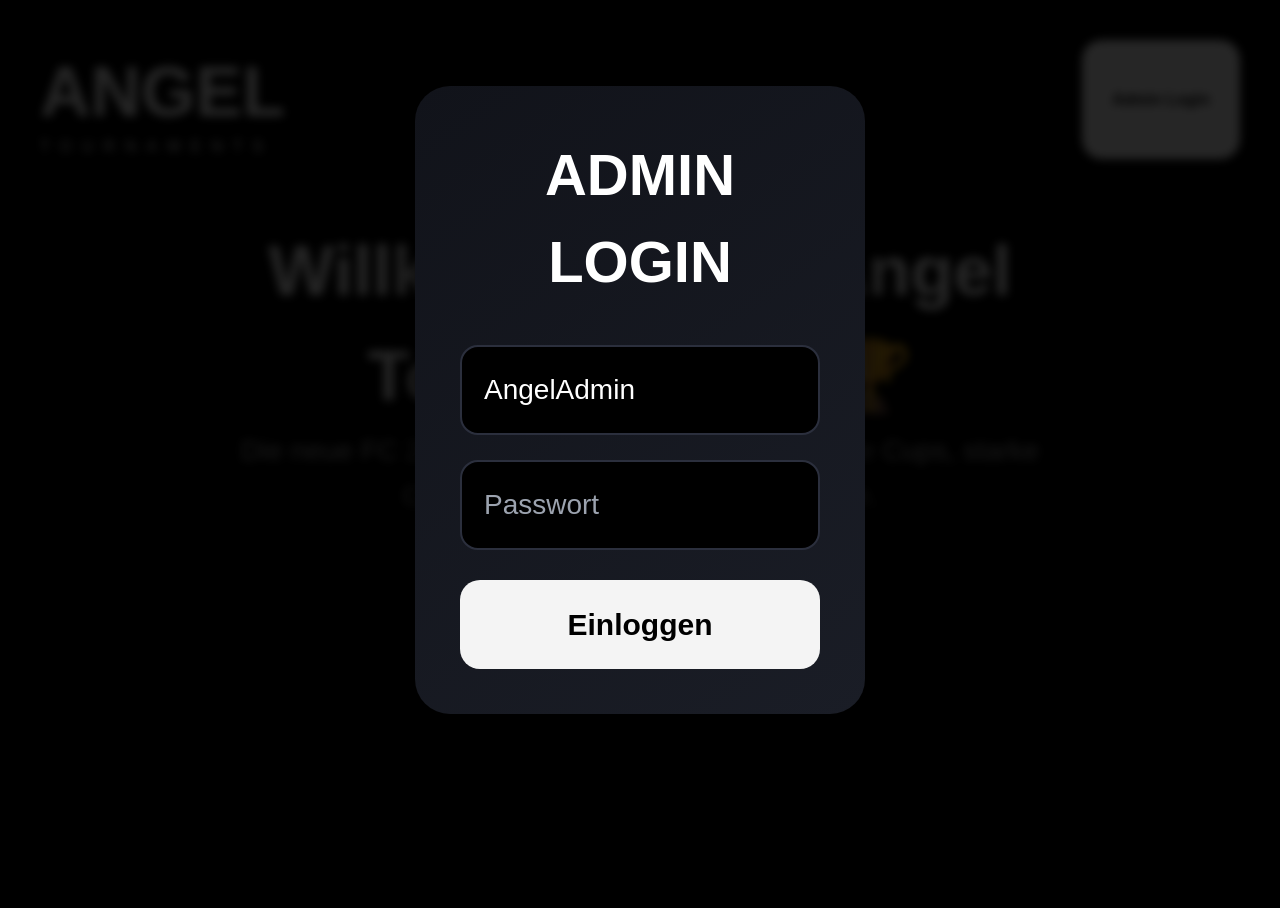
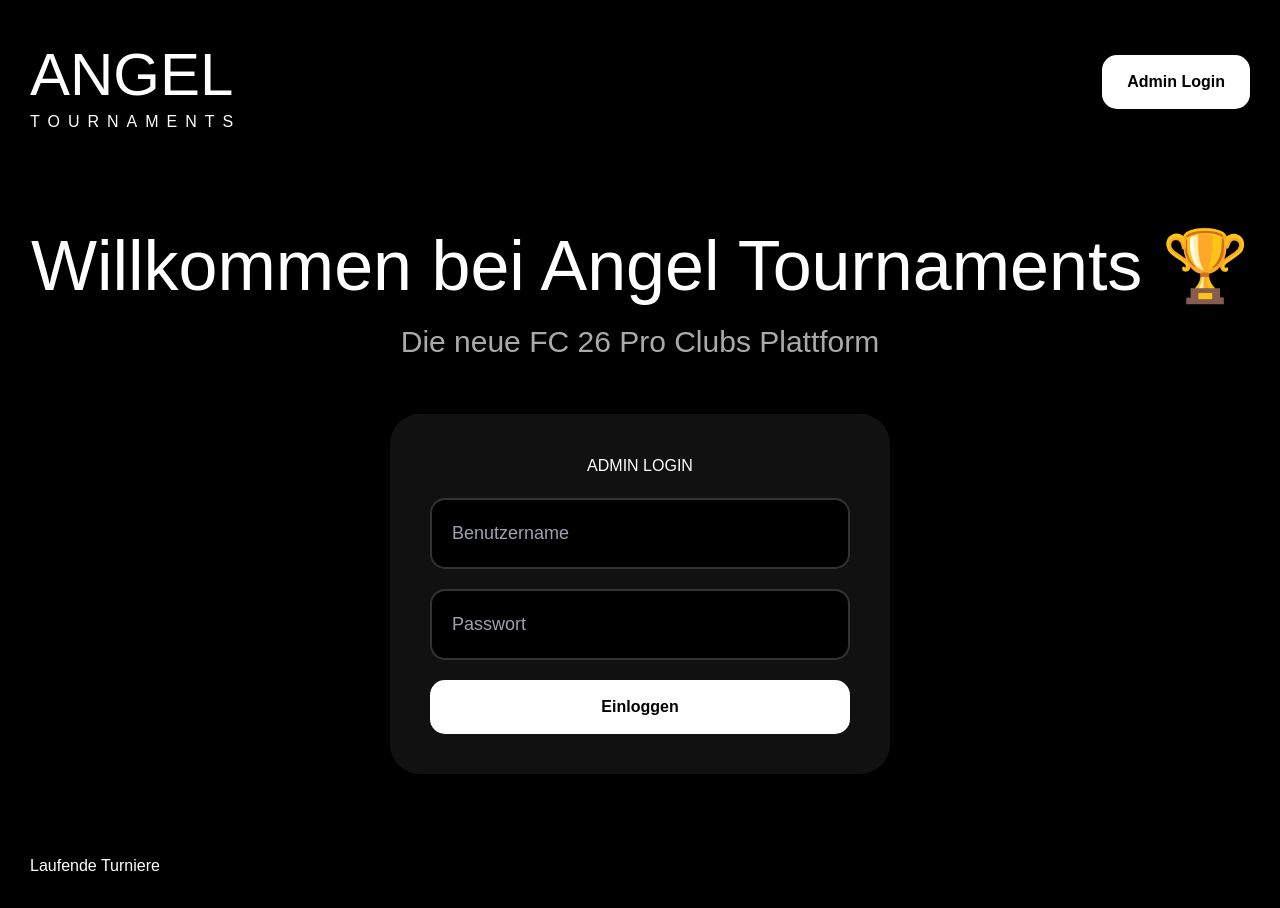
Before and after one commit to Collin710/angel-tournaments, a React (Vite) app: page / in a window 1280 px wide. Both pictures are taken after a click on the button "Admin Login". Before the commit the page ends 800 px from the top, so only its background shows below. Built offline with nearby package versions, Linux system fonts and the light colour scheme.

Commit message:
Update App.jsx

```diff
--- a/src/App.jsx
+++ b/src/App.jsx
@@ -2,33 +2,40 @@
 
 export default function App() {
   const [isAdmin, setIsAdmin] = useState(false);
+  const [showLogin, setShowLogin] = useState(false);
 
-  const [showLogin, setShowLogin] = useState(false);
-  const [loginPassword, setLoginPassword] = useState("");
+  const [username, setUsername] = useState("");
+  const [password, setPassword] = useState("");
+
+  const [tournamentName, setTournamentName] = useState("");
+  const [teamsInput, setTeamsInput] = useState("");
 
   const [tournaments, setTournaments] = useState([]);
   const [selectedTournament, setSelectedTournament] = useState(null);
 
-  const [tournamentName, setTournamentName] = useState("");
-  const [teamsInput, setTeamsInput] = useState("");
+  const adminUser = "AngelAdmin";
+  const adminPassword = "AT2026";
 
-  const adminPassword = "angel123";
-
-  function handleLogin() {
-    if (loginPassword === adminPassword) {
+  const login = () => {
+    if (username === adminUser && password === adminPassword) {
       setIsAdmin(true);
       setShowLogin(false);
-      setLoginPassword("");
+      setUsername("");
+      setPassword("");
     } else {
-      alert("Falsches Passwort");
+      alert("Falsche Daten");
     }
-  }
+  };
 
-  function shuffle(array) {
-    return [...array].sort(() => Math.random() - 0.5);
-  }
+  const logout = () => {
+    setIsAdmin(false);
+  };
 
-  function createTournament() {
+  const shuffleTeams = (teams) => {
+    return [...teams].sort(() => Math.random() - 0.5);
+  };
+
+  const createTournament = () => {
     const teams = teamsInput
       .split("\n")
       .map((team) => team.trim())
@@ -44,265 +51,132 @@
       return;
     }
 
-    const shuffled = shuffle(teams);
+    const shuffled = shuffleTeams(teams);
 
-    const quarterFinals = [];
+    const rounds = [];
+    let currentRound = [];
 
     for (let i = 0; i < shuffled.length; i += 2) {
-      quarterFinals.push({
-        team1: shuffled[i],
+      currentRound.push({
+        team1: shuffled[i] || "Freilos",
         team2: shuffled[i + 1] || "Freilos",
-        winner: "",
+        winner: null,
       });
+    }
+
+    rounds.push(currentRound);
+
+    let nextSize = Math.ceil(currentRound.length / 2);
+
+    while (nextSize >= 1) {
+      const nextRound = [];
+
+      for (let i = 0; i < nextSize; i++) {
+        nextRound.push({
+          team1: "TBD",
+          team2: "TBD",
+          winner: null,
+        });
+      }
+
+      rounds.push(nextRound);
+      nextSize = Math.ceil(nextSize / 2);
+
+      if (nextSize === 1 && rounds[rounds.length - 1].length === 1) {
+        break;
+      }
     }
 
     const newTournament = {
       id: Date.now(),
       name: tournamentName,
-      quarterFinals,
-      semiFinals: [
-        { team1: "", team2: "", winner: "" },
-        { team1: "", team2: "", winner: "" },
-      ],
-      final: {
-        team1: "",
-        team2: "",
-        winner: "",
-      },
+      rounds,
     };
 
     setTournaments([...tournaments, newTournament]);
 
     setTournamentName("");
     setTeamsInput("");
-  }
+  };
 
-  function advanceQuarterWinner(
-    tournamentId,
+  const advanceTeam = (
+    tournamentIndex,
+    roundIndex,
     matchIndex,
-    winner
-  ) {
-    const updated = tournaments.map((tournament) => {
-      if (tournament.id !== tournamentId) return tournament;
+    team
+  ) => {
+    const updated = [...tournaments];
 
-      const updatedTournament = { ...tournament };
+    updated[tournamentIndex].rounds[roundIndex][matchIndex].winner = team;
 
-      updatedTournament.quarterFinals[matchIndex].winner =
-        winner;
+    if (
+      updated[tournamentIndex].rounds[roundIndex + 1]
+    ) {
+      const nextMatch = Math.floor(matchIndex / 2);
 
-      if (matchIndex < 2) {
-        if (!updatedTournament.semiFinals[0].team1) {
-          updatedTournament.semiFinals[0].team1 = winner;
-        } else {
-          updatedTournament.semiFinals[0].team2 = winner;
-        }
+      if (matchIndex % 2 === 0) {
+        updated[tournamentIndex].rounds[roundIndex + 1][
+          nextMatch
+        ].team1 = team;
       } else {
-        if (!updatedTournament.semiFinals[1].team1) {
-          updatedTournament.semiFinals[1].team1 = winner;
-        } else {
-          updatedTournament.semiFinals[1].team2 = winner;
-        }
+        updated[tournamentIndex].rounds[roundIndex + 1][
+          nextMatch
+        ].team2 = team;
       }
-
-      return updatedTournament;
-    });
+    }
 
     setTournaments(updated);
+  };
 
-    const updatedTournament = updated.find(
-      (t) => t.id === tournamentId
-    );
+  const deleteTournament = (id) => {
+    const filtered = tournaments.filter((t) => t.id !== id);
+    setTournaments(filtered);
+    setSelectedTournament(null);
+  };
 
-    setSelectedTournament(updatedTournament);
-  }
+  const roundNames = [
+    "Finale",
+    "Halbfinale",
+    "Viertelfinale",
+    "Achtelfinale",
+    "Runde",
+  ];
 
-  function advanceSemiWinner(
-    tournamentId,
-    matchIndex,
-    winner
-  ) {
-    const updated = tournaments.map((tournament) => {
-      if (tournament.id !== tournamentId) return tournament;
+  const getRoundName = (rounds, index) => {
+    const remaining = rounds.length - index - 1;
 
-      const updatedTournament = { ...tournament };
+    if (remaining === 0) return "Finale";
+    if (remaining === 1) return "Halbfinale";
+    if (remaining === 2) return "Viertelfinale";
+    if (remaining === 3) return "Achtelfinale";
 
-      updatedTournament.semiFinals[matchIndex].winner =
-        winner;
-
-      if (!updatedTournament.final.team1) {
-        updatedTournament.final.team1 = winner;
-      } else {
-        updatedTournament.final.team2 = winner;
-      }
-
-      return updatedTournament;
-    });
-
-    setTournaments(updated);
-
-    const updatedTournament = updated.find(
-      (t) => t.id === tournamentId
-    );
-
-    setSelectedTournament(updatedTournament);
-  }
-
-  function selectChampion(tournamentId, winner) {
-    const updated = tournaments.map((tournament) => {
-      if (tournament.id !== tournamentId) return tournament;
-
-      return {
-        ...tournament,
-        final: {
-          ...tournament.final,
-          winner,
-        },
-      };
-    });
-
-    setTournaments(updated);
-
-    const updatedTournament = updated.find(
-      (t) => t.id === tournamentId
-    );
-
-    setSelectedTournament(updatedTournament);
-  }
-
-  function deleteTournament(id) {
-    const filtered = tournaments.filter(
-      (t) => t.id !== id
-    );
-
-    setTournaments(filtered);
-
-    setSelectedTournament(null);
-  }
+    return `Runde ${index + 1}`;
+  };
 
   return (
     <div
       style={{
+        minHeight: "100vh",
         background: "black",
-        minHeight: "100vh",
         color: "white",
-        padding: "40px",
+        padding: "30px",
         fontFamily: "Arial",
       }}
     >
-      {/* LOGIN */}
-
-      {showLogin && (
-        <div
-          style={{
-            position: "fixed",
-            inset: 0,
-            background: "rgba(0,0,0,0.85)",
-            display: "flex",
-            justifyContent: "center",
-            alignItems: "center",
-            zIndex: 999,
-            backdropFilter: "blur(5px)",
-          }}
-        >
-          <div
-            style={{
-              width: "450px",
-              background:
-                "linear-gradient(145deg, #11131a, #1a1d26)",
-              borderRadius: "35px",
-              padding: "45px",
-              boxShadow: "0 0 40px rgba(0,0,0,0.6)",
-            }}
-          >
-            <h1
-              style={{
-                textAlign: "center",
-                fontSize: "58px",
-                fontWeight: "900",
-                marginBottom: "40px",
-              }}
-            >
-              ADMIN LOGIN
-            </h1>
-
-            <input
-              type="text"
-              value="AngelAdmin"
-              readOnly
-              style={{
-                width: "100%",
-                padding: "22px",
-                borderRadius: "18px",
-                background: "black",
-                border: "2px solid #2b2f3d",
-                color: "white",
-                fontSize: "28px",
-                marginBottom: "25px",
-              }}
-            />
-
-            <input
-              type="password"
-              placeholder="Passwort"
-              value={loginPassword}
-              onChange={(e) =>
-                setLoginPassword(e.target.value)
-              }
-              style={{
-                width: "100%",
-                padding: "22px",
-                borderRadius: "18px",
-                background: "black",
-                border: "2px solid #2b2f3d",
-                color: "white",
-                fontSize: "28px",
-                marginBottom: "30px",
-              }}
-            />
-
-            <button
-              onClick={handleLogin}
-              style={{
-                width: "100%",
-                background: "#f4f4f4",
-                color: "black",
-                border: "none",
-                padding: "22px",
-                borderRadius: "20px",
-                fontSize: "30px",
-                fontWeight: "900",
-                cursor: "pointer",
-              }}
-            >
-              Einloggen
-            </button>
-          </div>
-        </div>
-      )}
-
-      {/* HEADER */}
-
       <div
         style={{
           display: "flex",
           justifyContent: "space-between",
-          marginBottom: "60px",
+          alignItems: "center",
         }}
       >
         <div>
-          <h1
-            style={{
-              fontSize: "70px",
-              margin: 0,
-              fontWeight: "900",
-            }}
-          >
+          <h1 style={{ fontSize: "60px", margin: 0 }}>
             ANGEL
           </h1>
-
           <p
             style={{
-              letterSpacing: "10px",
+              letterSpacing: "8px",
               marginTop: "-10px",
             }}
           >
@@ -313,66 +187,314 @@
         {!isAdmin ? (
           <button
             onClick={() => setShowLogin(true)}
-            style={{
-              background: "white",
-              color: "black",
-              border: "none",
-              padding: "15px 30px",
-              borderRadius: "20px",
-              fontWeight: "bold",
-              cursor: "pointer",
-            }}
+            style={buttonStyle}
           >
             Admin Login
           </button>
         ) : (
           <button
-            onClick={() => setIsAdmin(false)}
-            style={{
-              background: "white",
-              color: "black",
-              border: "none",
-              padding: "15px 30px",
-              borderRadius: "20px",
-              fontWeight: "bold",
-              cursor: "pointer",
-            }}
+            onClick={logout}
+            style={buttonStyle}
           >
             Logout
           </button>
         )}
       </div>
 
-      {/* HERO */}
-
-      <div
-        style={{
-          textAlign: "center",
-          marginBottom: "80px",
-        }}
-      >
-        <h1
-          style={{
-            fontSize: "70px",
-            fontWeight: "900",
-          }}
-        >
+      <div style={{ textAlign: "center", marginTop: "80px" }}>
+        <h1 style={{ fontSize: "70px" }}>
           Willkommen bei Angel Tournaments 🏆
         </h1>
 
         <p
           style={{
             color: "#aaa",
-            fontSize: "28px",
-            maxWidth: "900px",
-            margin: "auto",
-            lineHeight: "1.6",
+            fontSize: "30px",
           }}
         >
-          Die neue FC 26 Pro Clubs Plattform für spannende Cups,
-          starke Communities und echte Wettbewerbe.
+          Die neue FC 26 Pro Clubs Plattform
         </p>
       </div>
+
+      {showLogin && (
+        <div style={loginBox}>
+          <h1 style={{ textAlign: "center" }}>
+            ADMIN LOGIN
+          </h1>
+
+          <input
+            type="text"
+            placeholder="Benutzername"
+            value={username}
+            onChange={(e) =>
+              setUsername(e.target.value)
+            }
+            style={inputStyle}
+          />
+
+          <input
+            type="password"
+            placeholder="Passwort"
+            value={password}
+            onChange={(e) =>
+              setPassword(e.target.value)
+            }
+            style={inputStyle}
+          />
+
+          <button
+            onClick={login}
+            style={{
+              ...buttonStyle,
+              width: "100%",
+              marginTop: "20px",
+            }}
+          >
+            Einloggen
+          </button>
+        </div>
+      )}
+
+      {isAdmin && (
+        <div style={adminBox}>
+          <h1 style={{ textAlign: "center" }}>
+            Turnier erstellen
+          </h1>
+
+          <input
+            type="text"
+            placeholder="Turniername"
+            value={tournamentName}
+            onChange={(e) =>
+              setTournamentName(e.target.value)
+            }
+            style={inputStyle}
+          />
+
+          <textarea
+            placeholder="Ein Team pro Zeile"
+            value={teamsInput}
+            onChange={(e) =>
+              setTeamsInput(e.target.value)
+            }
+            style={{
+              ...inputStyle,
+              height: "250px",
+              resize: "none",
+            }}
+          />
+
+          <button
+            onClick={createTournament}
+            style={{
+              ...buttonStyle,
+              width: "100%",
+            }}
+          >
+            Teams auslosen
+          </button>
+        </div>
+      )}
+
+      <div style={{ marginTop: "80px" }}>
+        <h1>Laufende Turniere</h1>
+
+        {tournaments.map((tournament, index) => (
+          <div
+            key={tournament.id}
+            style={{
+              background: "#0b1020",
+              padding: "20px",
+              borderRadius: "20px",
+              marginBottom: "20px",
+            }}
+          >
+            <h2>{tournament.name}</h2>
+
+            <button
+              onClick={() =>
+                setSelectedTournament(index)
+              }
+              style={buttonStyle}
+            >
+              Turnier öffnen
+            </button>
+
+            {isAdmin && (
+              <button
+                onClick={() =>
+                  deleteTournament(tournament.id)
+                }
+                style={{
+                  ...buttonStyle,
+                  marginLeft: "10px",
+                  background: "red",
+                  color: "white",
+                }}
+              >
+                Turnier löschen
+              </button>
+            )}
+          </div>
+        ))}
+      </div>
+
+      {selectedTournament !== null && (
+        <div style={{ marginTop: "100px" }}>
+          <button
+            onClick={() =>
+              setSelectedTournament(null)
+            }
+            style={{
+              ...buttonStyle,
+              marginBottom: "40px",
+            }}
+          >
+            Ansicht schließen
+          </button>
+
+          <div
+            style={{
+              display: "flex",
+              gap: "60px",
+              overflowX: "auto",
+            }}
+          >
+            {tournaments[
+              selectedTournament
+            ].rounds.map((round, roundIndex) => (
+              <div key={roundIndex}>
+                <h1 style={{ marginBottom: "30px" }}>
+                  {getRoundName(
+                    tournaments[selectedTournament]
+                      .rounds,
+                    roundIndex
+                  )}
+                </h1>
+
+                {round.map((match, matchIndex) => (
+                  <div
+                    key={matchIndex}
+                    style={matchBox}
+                  >
+                    <div style={teamRow}>
+                      <span>{match.team1}</span>
+
+                      {isAdmin &&
+                        match.team1 !== "TBD" && (
+                          <button
+                            style={smallButton}
+                            onClick={() =>
+                              advanceTeam(
+                                selectedTournament,
+                                roundIndex,
+                                matchIndex,
+                                match.team1
+                              )
+                            }
+                          >
+                            Weiter
+                          </button>
+                        )}
+                    </div>
+
+                    <hr
+                      style={{
+                        borderColor: "#333",
+                      }}
+                    />
+
+                    <div style={teamRow}>
+                      <span>{match.team2}</span>
+
+                      {isAdmin &&
+                        match.team2 !== "TBD" && (
+                          <button
+                            style={smallButton}
+                            onClick={() =>
+                              advanceTeam(
+                                selectedTournament,
+                                roundIndex,
+                                matchIndex,
+                                match.team2
+                              )
+                            }
+                          >
+                            Weiter
+                          </button>
+                        )}
+                    </div>
+                  </div>
+                ))}
+              </div>
+            ))}
+          </div>
+        </div>
+      )}
     </div>
   );
 }
+
+const buttonStyle = {
+  background: "white",
+  color: "black",
+  border: "none",
+  padding: "15px 25px",
+  borderRadius: "15px",
+  fontWeight: "bold",
+  cursor: "pointer",
+};
+
+const inputStyle = {
+  width: "100%",
+  padding: "20px",
+  marginTop: "20px",
+  background: "black",
+  border: "2px solid #333",
+  borderRadius: "15px",
+  color: "white",
+  fontSize: "18px",
+  boxSizing: "border-box",
+};
+
+const loginBox = {
+  maxWidth: "500px",
+  margin: "50px auto",
+  background: "#111",
+  padding: "40px",
+  borderRadius: "30px",
+};
+
+const adminBox = {
+  maxWidth: "700px",
+  margin: "80px auto",
+  background: "#0b1020",
+  padding: "40px",
+  borderRadius: "30px",
+};
+
+const matchBox = {
+  background: "#0b1020",
+  padding: "20px",
+  borderRadius: "20px",
+  width: "350px",
+  marginBottom: "40px",
+  border: "2px solid #1e293b",
+};
+
+const teamRow = {
+  display: "flex",
+  justifyContent: "space-between",
+  alignItems: "center",
+  margin: "10px 0",
+};
+
+const smallButton = {
+  background: "white",
+  color: "black",
+  border: "none",
+  padding: "10px 15px",
+  borderRadius: "10px",
+  fontWeight: "bold",
+  cursor: "pointer",
+};
```
